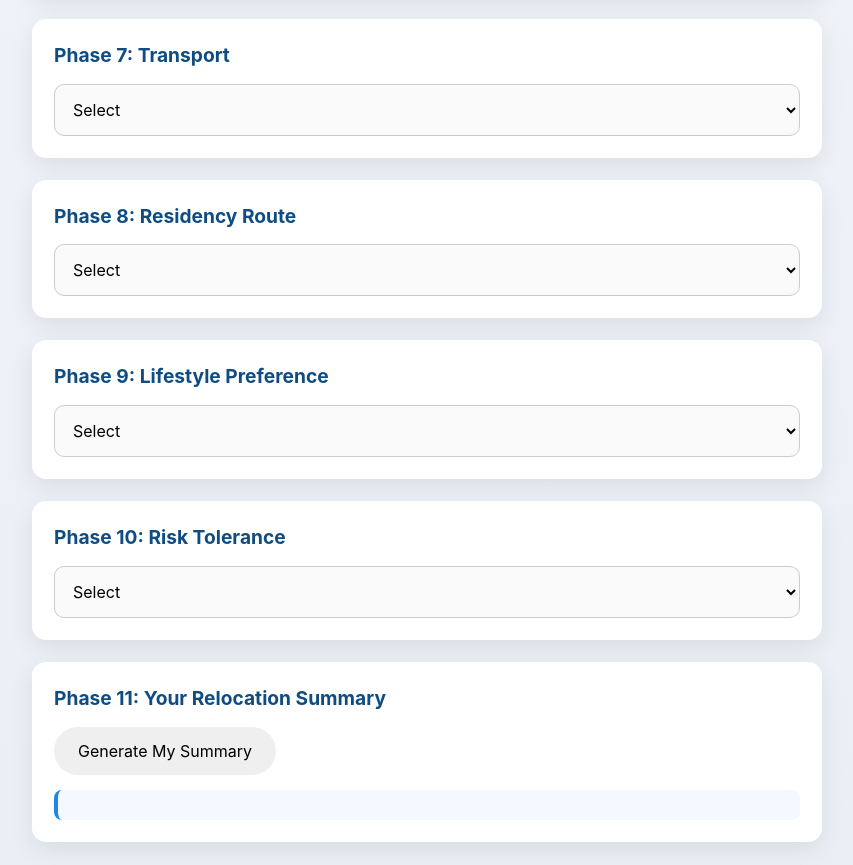
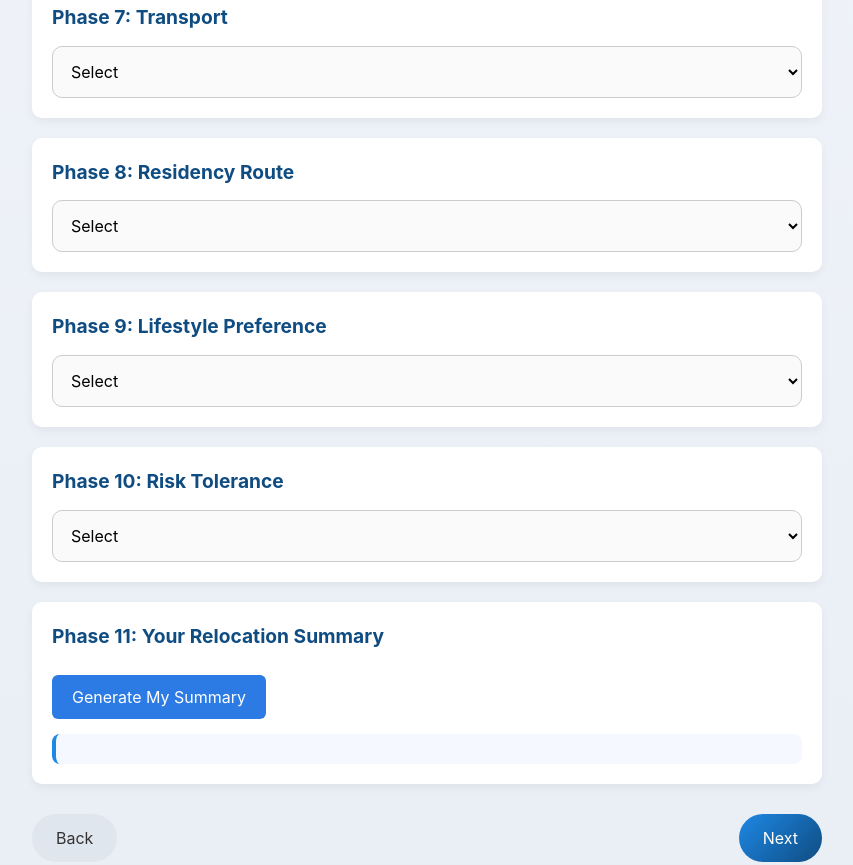
Before and after one commit to hmossireland-design/britsabroad2026, a plain HTML site: page index.html in a window 1280 px wide. Shown: the part 1112-1977 px from the top of the page, without its empty margins (213-1066 px from the left). Drawn offline with Linux system fonts and the light colour scheme.

Commit message:
Update style.css

```diff
--- a/style.css
+++ b/style.css
@@ -170,3 +170,38 @@ footer {
     width: 48%;
   }
 }
+.phase {
+  background: #ffffff;
+  padding: 20px;
+  margin: 20px auto;
+  border-radius: 10px;
+  max-width: 800px;
+  box-shadow: 0 4px 10px rgba(0,0,0,0.05);
+}
+
+.primary-btn {
+  background: #2c7be5;
+  color: white;
+  border: none;
+  padding: 12px 20px;
+  font-size: 16px;
+  border-radius: 6px;
+  cursor: pointer;
+  margin-top: 10px;
+}
+
+.primary-btn:hover {
+  background: #1a5dcc;
+}
+
+.summary-box {
+  margin-top: 20px;
+  padding: 20px;
+  background: #f4f7fb;
+  border-radius: 8px;
+  border-left: 5px solid #2c7be5;
+}
+
+.summary-box h3 {
+  margin-top: 0;
+}
```
